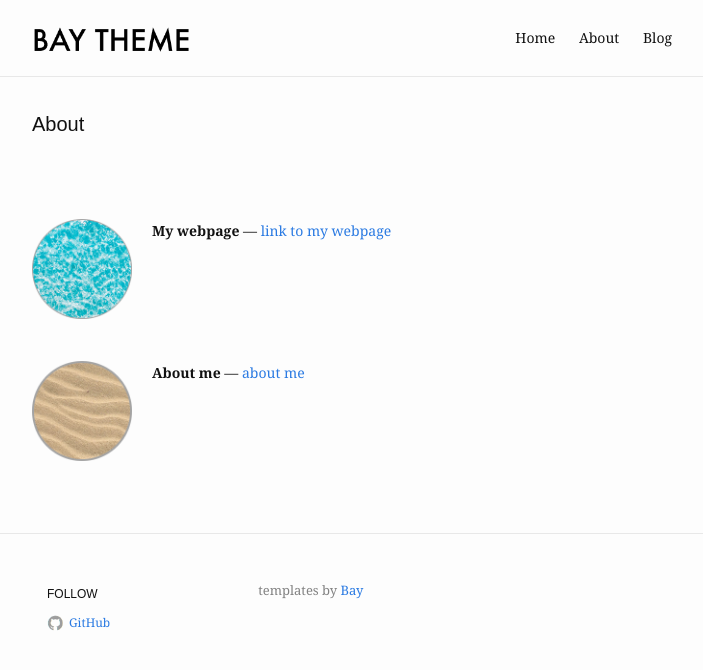
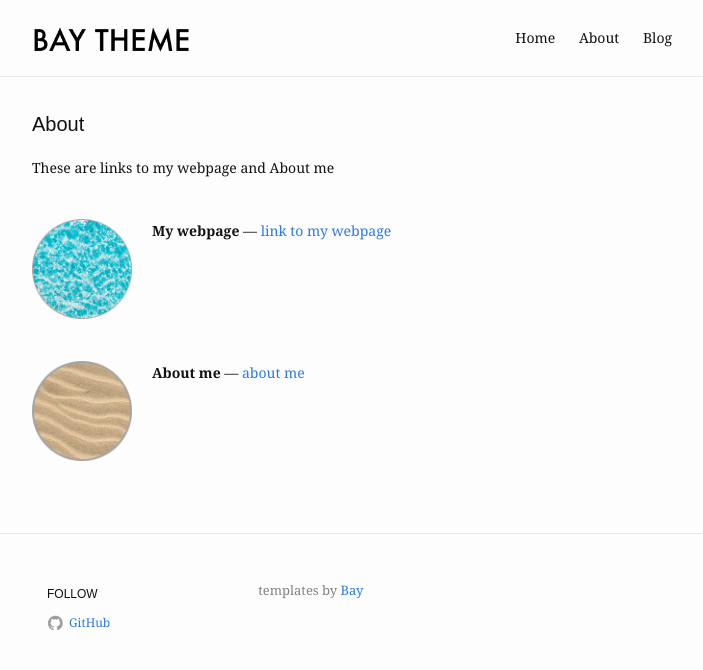
Before and after one commit to tranktle/read_ml_book, a Jekyll site: the page built from work.md, in a window 1280 px wide. Shown: the top 670 px of the page, without its empty margins (288-991 px from the left). Built offline with Jekyll 4.4.1, drawn with Linux system fonts in a browser that asks for light colours.

Commit message:
Update work.md

```diff
--- a/work.md
+++ b/work.md
@@ -14,6 +14,6 @@ items:
       alt: sand
     description: <a href="https://tranktle.github.io/porfolio/about/">about me</a>
 ---
-
+These are links to my webpage and About me
 <br />
 <br />
```
